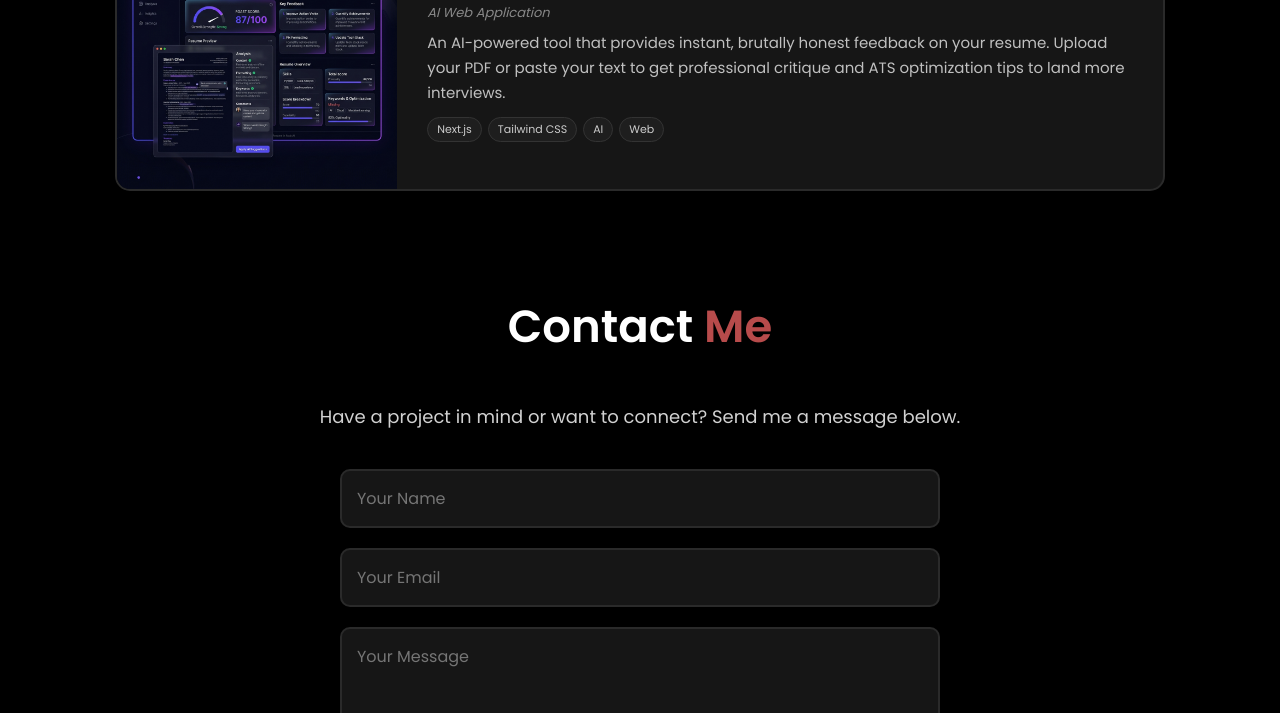
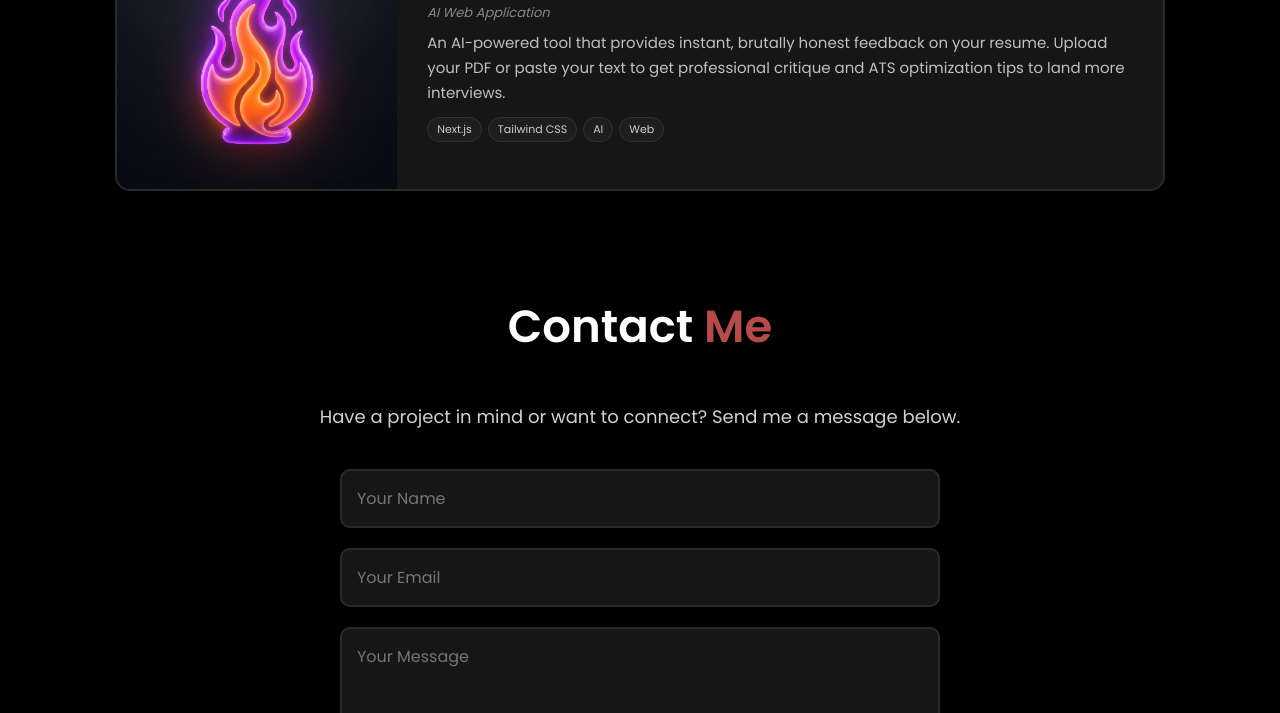
Before and after one commit to pranav29112006/my-portfolio, a website: page index.html in a window 1280 px wide. Shown: the part 4071-4784 px from the top of the page. Drawn offline with Linux system fonts and the light colour scheme.

Commit message:
Update project thumbnail to neon fire, update favicon to P letter

```diff
--- a/index.html
+++ b/index.html
@@ -6,7 +6,7 @@
     <meta name="description" content="Pranav Titre — Web Developer Portfolio" />
     <link rel="stylesheet" href="https://cdnjs.cloudflare.com/ajax/libs/font-awesome/6.5.2/css/all.min.css" />
     <link rel="stylesheet" href="style.css" />
-    <link rel="icon" href="assets/profile.png" type="image/png" />
+    <link rel="icon" href="assets/favicon_p.png" type="image/png" />
     <title>Pranav Titre | Portfolio</title>
   </head>
 
@@ -179,7 +179,7 @@
 
         <div class="project-card">
           <div class="project-img-wrap">
-            <img src="assets/ResumeRoast.png" alt="ResumeRoast.AI" class="project-img" />
+            <img src="assets/ResumeRoast.jpg" alt="ResumeRoast.AI" class="project-img" />
             <div class="project-overlay">
               <span class="project-status">Live</span>
             </div>
```
Also changed, not shown: assets/ResumeRoast.jpg (added), assets/favicon_p.png (added).
